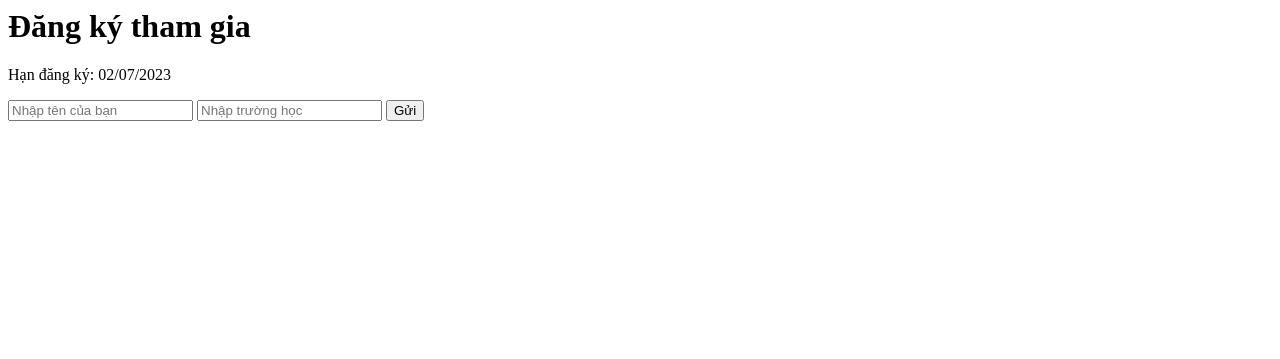
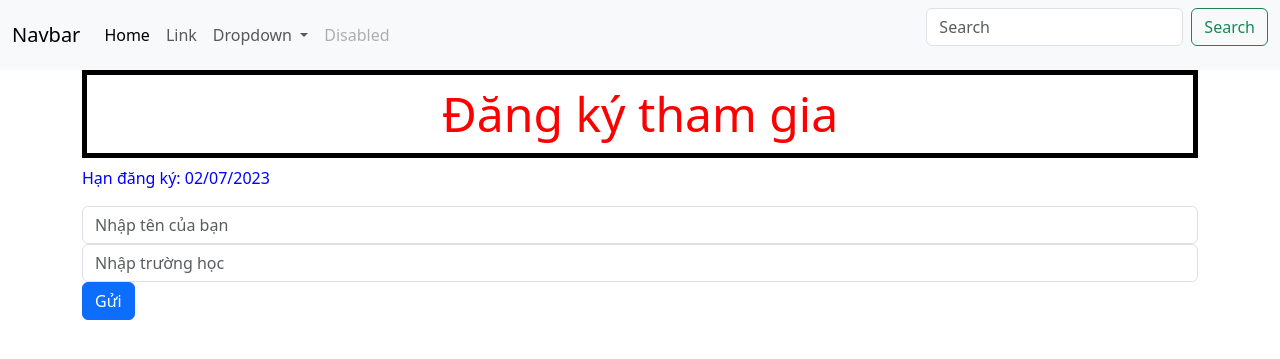
Before and after one commit to baoc75/steamhacks-web, a Flask app: page / in a window 1280 px wide. Shown: the top 359 px of the page. Run offline with Flask 3, Linux system fonts and the light colour scheme.

Commit message:
feat: cm2

```diff
--- a/app.py
+++ b/app.py
@@ -12,5 +12,12 @@ def index():
         return render_template('results.html', hoten=hoten, truong=truong)
 
 
+@app.route('/abc')
+def xinchao():
+    btc = True
+    danhsach = ["Khoi", "Bao", "Hieu", "Huy"]
+    return render_template('index.html', name='Web Workshop', btc=btc, danhsach=danhsach)
+
+
 if __name__ == '__main__':
     app.run()
--- a/templates/form.html
+++ b/templates/form.html
@@ -1,8 +1,63 @@
 <html>
   <head>
-    <title>Đăng ký</title>
+    <style>
+      .title {
+        color: red;
+        font-size: 48px;
+        text-align: center;
+        border: 5px solid black;
+        padding: 10px;
+      }
+      p {
+        color: blue;
+      }
+    </style>
+    <meta name="viewport" content="width=device-width, initial-scale=1" />
+    <link
+      href="https://cdn.jsdelivr.net/npm/bootstrap@5.3.0/dist/css/bootstrap.min.css"
+      rel="stylesheet"
+      integrity="sha384-9ndCyUaIbzAi2FUVXJi0CjmCapSmO7SnpJef0486qhLnuZ2cdeRhO02iuK6FUUVM"
+      crossorigin="anonymous"
+    />
   </head>
   <body>
+    <nav class="navbar navbar-expand-lg bg-body-tertiary">
+        <div class="container-fluid">
+          <a class="navbar-brand" href="#">Navbar</a>
+          <button class="navbar-toggler" type="button" data-bs-toggle="collapse" data-bs-target="#navbarSupportedContent" aria-controls="navbarSupportedContent" aria-expanded="false" aria-label="Toggle navigation">
+            <span class="navbar-toggler-icon"></span>
+          </button>
+          <div class="collapse navbar-collapse" id="navbarSupportedContent">
+            <ul class="navbar-nav me-auto mb-2 mb-lg-0">
+              <li class="nav-item">
+                <a class="nav-link active" aria-current="page" href="#">Home</a>
+              </li>
+              <li class="nav-item">
+                <a class="nav-link" href="#">Link</a>
+              </li>
+              <li class="nav-item dropdown">
+                <a class="nav-link dropdown-toggle" href="#" role="button" data-bs-toggle="dropdown" aria-expanded="false">
+                  Dropdown
+                </a>
+                <ul class="dropdown-menu">
+                  <li><a class="dropdown-item" href="#">Action</a></li>
+                  <li><a class="dropdown-item" href="#">Another action</a></li>
+                  <li><hr class="dropdown-divider"></li>
+                  <li><a class="dropdown-item" href="#">Something else here</a></li>
+                </ul>
+              </li>
+              <li class="nav-item">
+                <a class="nav-link disabled">Disabled</a>
+              </li>
+            </ul>
+            <form class="d-flex" role="search">
+              <input class="form-control me-2" type="search" placeholder="Search" aria-label="Search">
+              <button class="btn btn-outline-success" type="submit">Search</button>
+            </form>
+          </div>
+        </div>
+      </nav>
+    <div class="container">
       <h1 class="title">Đăng ký tham gia</h1>
       <div>
         <p>Hạn đăng ký: 02/07/2023</p>
@@ -10,16 +65,24 @@
 
       <form action="/" method="POST">
         <input
+          class="form-control"
           type="text"
           name="hoten"
           placeholder="Nhập tên của bạn"
         />
         <input
+          class="form-control"
           type="text"
           name="truong"
           placeholder="Nhập trường học"
         />
-        <input type="submit" value="Gửi" />
+        <input class="btn btn-primary" type="submit" value="Gửi" />
       </form>
+    </div>
+    <script
+      src="https://cdn.jsdelivr.net/npm/bootstrap@5.3.0/dist/js/bootstrap.bundle.min.js"
+      integrity="sha384-geWF76RCwLtnZ8qwWowPQNguL3RmwHVBC9FhGdlKrxdiJJigb/j/68SIy3Te4Bkz"
+      crossorigin="anonymous"
+    ></script>
   </body>
 </html>
```
